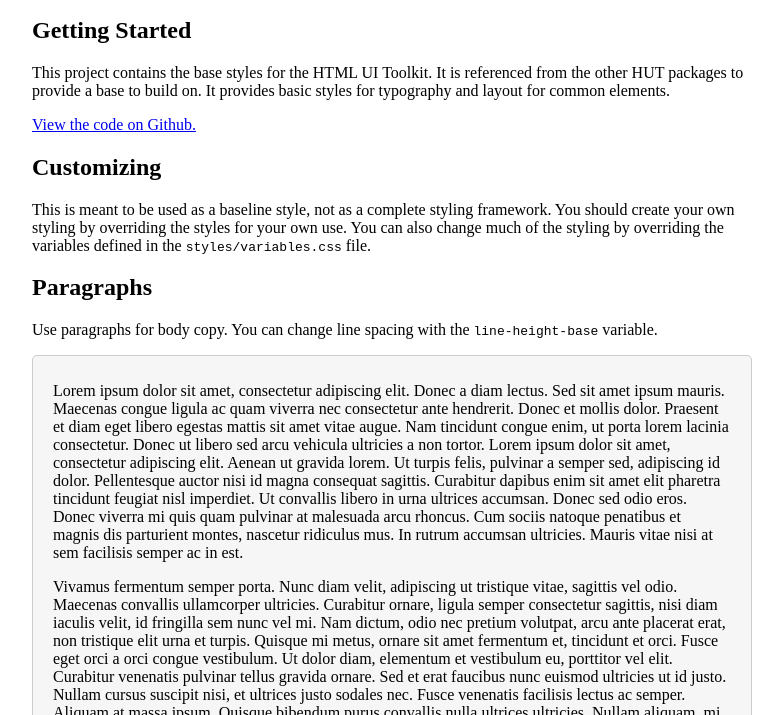
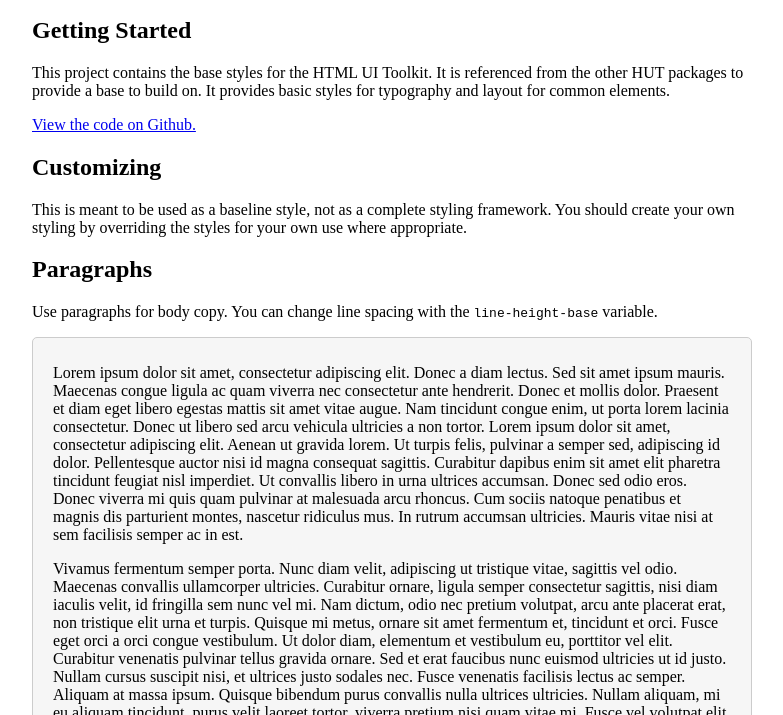
Before and after one commit to conradz/hut-base, a website: page example/index.html in a window 1280 px wide. Shown: the part 85-800 px from the top of the page, without its empty margins (248-1031 px from the left). Drawn offline with Linux system fonts and the light colour scheme.

Commit message:
Remove variables, just use overriding
This is because of the change in how rework-vars worked. We could use
fallback values, but it is not as nice. Just use overriding to make your
own style, this is much better as it does not depend on variable names
defined by the package.

```diff
--- a/example/index.html
+++ b/example/index.html
@@ -31,9 +31,7 @@
             <p>
                 This is meant to be used as a baseline style, not as a complete
                 styling framework. You should create your own styling by
-                overriding the styles for your own use. You can also change
-                much of the styling by overriding the variables defined in the
-                <code>styles/variables.css</code> file.
+                overriding the styles for your own use where appropriate.
             </p>
         </section>
 
--- a/index.css
+++ b/index.css
@@ -1,4 +1,3 @@
-@import "./styles/variables";
 @import "./styles/layout";
 @import "./styles/elements";
 @import "./styles/type";
--- a/styles/type.css
+++ b/styles/type.css
@@ -1,24 +1,23 @@
 /* Fonts and other typographical settings */
 
 html {
-    font-family: var(font-family-base);
-    font-size: var(font-size-base);
-    line-height: var(line-height-base);
+    font-family: "Helvetica Neue", Helvetica, Arial, sans-serif;
+    font-size: 16px;
+    line-height: 1.5;
 }
 
 h1, h2, h3, h4, h5, h6 {
-    font-family: var(font-family-heading);
-    font-weight: var(font-weight-heading);
-    line-height: var(line-height-heading);
+    font-weight: 500;
+    line-height: 1.2;
     margin: 20px 0 10px 0;
 }
 
-h1 { font-size: var(font-size-h1); }
-h2 { font-size: var(font-size-h2); }
-h3 { font-size: var(font-size-h3); }
-h4 { font-size: var(font-size-h4); }
-h5 { font-size: var(font-size-h5); }
-h6 { font-size: var(font-size-h6); }
+h1 { font-size: 2.6em; }
+h2 { font-size: 2.15em; }
+h3 { font-size: 1.7em; }
+h4 { font-size: 1.25em; }
+h5 { font-size: 1em; }
+h6 { font-size: 0.85em; }
 
 p {
     margin: 0 0 10px 0;
@@ -26,6 +25,6 @@ p {
 
 hr {
     border: 0;
-    border-top: 1px solid var(hr-color);
+    border-top: 1px solid #CCC;
     height: 0;
 }
--- a/styles/variables.css
+++ /dev/null
@@ -1,42 +0,0 @@
-/*
- * Default base settings
- * Many of these settings are from Bootstrap (https://github.com/twbs/bootstrap)
- */
-
-:root {
-    /* Font settings for body */
-    var-font-family-base: "Helvetica Neue", Helvetica, Arial, sans-serif;
-    var-font-size-base: 16px;
-    var-line-height-base: 1.5;
-
-    /* Font settings for headings */
-    var-font-family-heading: var(font-family-base);
-    var-line-height-heading: 1.2;
-    var-font-weight-heading: 500;
-    var-font-size-h1: 2.6em;
-    var-font-size-h2: 2.15em;
-    var-font-size-h3: 1.70em;
-    var-font-size-h4: 1.25em;
-    var-font-size-h5: 1em;
-    var-font-size-h6: 0.85em;
-
-    /* Color for <hr> element */
-    var-hr-color: #CCC;
-
-    var-button-padding: 10px 20px;
-    var-button-radius: 4px;
-    var-button-text-color: #FFF;
-    var-button-color-default: #0093B8;
-    var-button-color-hover: #0FC3F0;
-    var-button-color-active: #007A99;
-    var-button-color-disabled: #9FA3A5;
-    var-button-transition-time: 0.3s;
-
-    var-input-padding: 5px 10px;
-    var-input-border-radius: 3px;
-    var-input-spacing: 8px;
-    var-input-color-default: #FFF;
-    var-input-border-color-default: #BBB;
-    var-input-border-color-focus: #666;
-    var-input-transition-time: 0.3s;
-}
```
Also changed, not shown: styles/buttons.css (+8 -8 lines), styles/inputs.css (+7 -7 lines), README.md.
